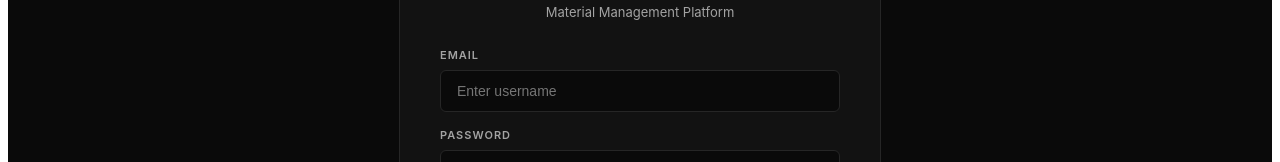
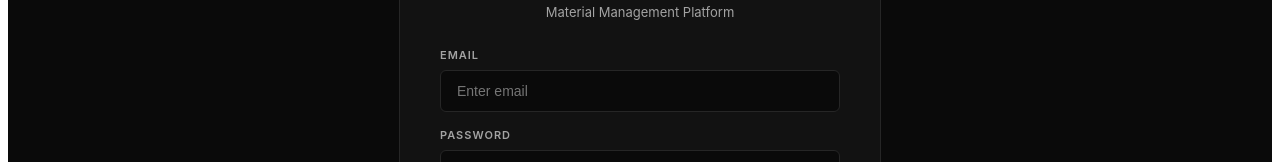
Before and after one commit to alisalhab131-lgtm/basirah-360, a React app: page /login in a window 1280 px wide. Shown: the part 312-474 px from the top of the page. Built offline with nearby package versions, Linux system fonts and the light colour scheme; the HTML template or start-up script is replaced by a standard one.

Commit message:
Fix login page

```diff
--- a/src/pages/Login.jsx
+++ b/src/pages/Login.jsx
@@ -47,7 +47,7 @@ export default function LoginPage({ setToken }) {
             <label style={STYLES.label}>email</label>
             <input style={STYLES.input} value={form.email}
               onChange={e => setForm({ ...form, email: e.target.value })}
-              required placeholder="Enter username" autoComplete="email" />
+              required placeholder="Enter email" autoComplete="email" />
           </div>
           <div>
             <label style={STYLES.label}>Password</label>
```
